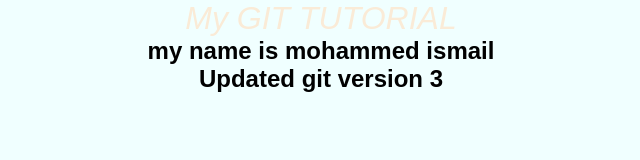
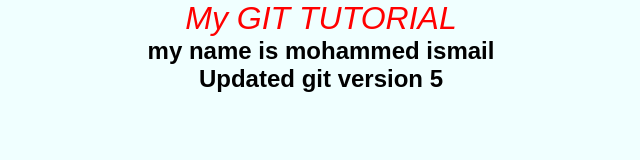
Before and after one commit to ismailmi/tutedude-tutorial, a plain HTML site: page index.html in a window 1280 px wide. Shown: the whole page, without its empty margins (319-959 px from the left). Drawn offline with Linux system fonts and the light colour scheme.

Commit message:
Updated Version 05

```diff
--- a/index.html
+++ b/index.html
@@ -10,7 +10,7 @@
 <body>
  <h1>My GIT TUTORIAL</h1>
  <h2>my name is mohammed ismail</h2>
- <h2>Updated git version 3</h2>
+ <h2>Updated git version 5 </h2>
 
 </body>
 </html>
--- a/styles.css
+++ b/styles.css
@@ -11,7 +11,7 @@
 h1 {
     font-style: italic;
     font-weight: 300;
-    color: antiquewhite;
+    color: red;
     font-family: Arial, Helvetica, sans-serif;
 }
 
```
